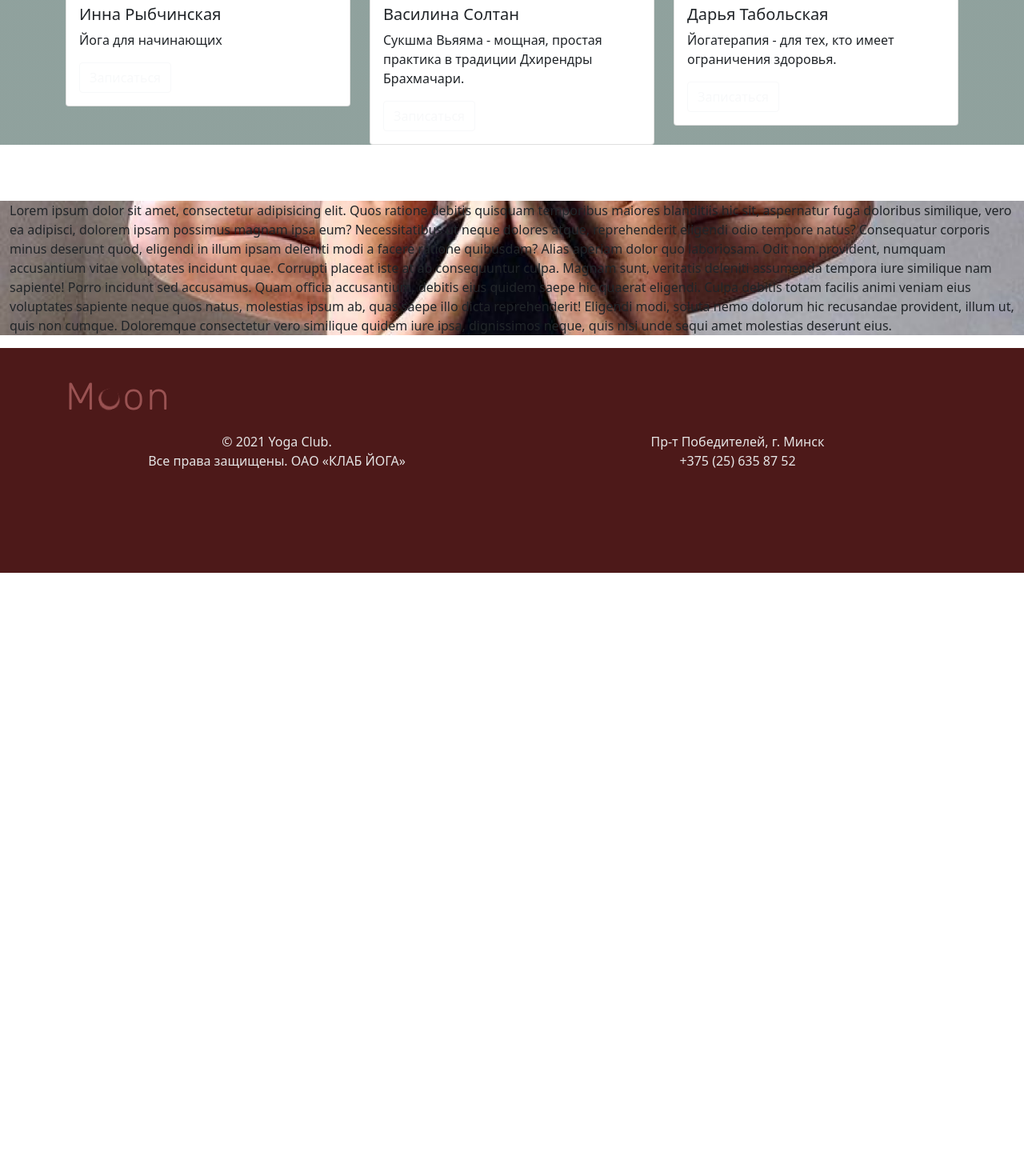
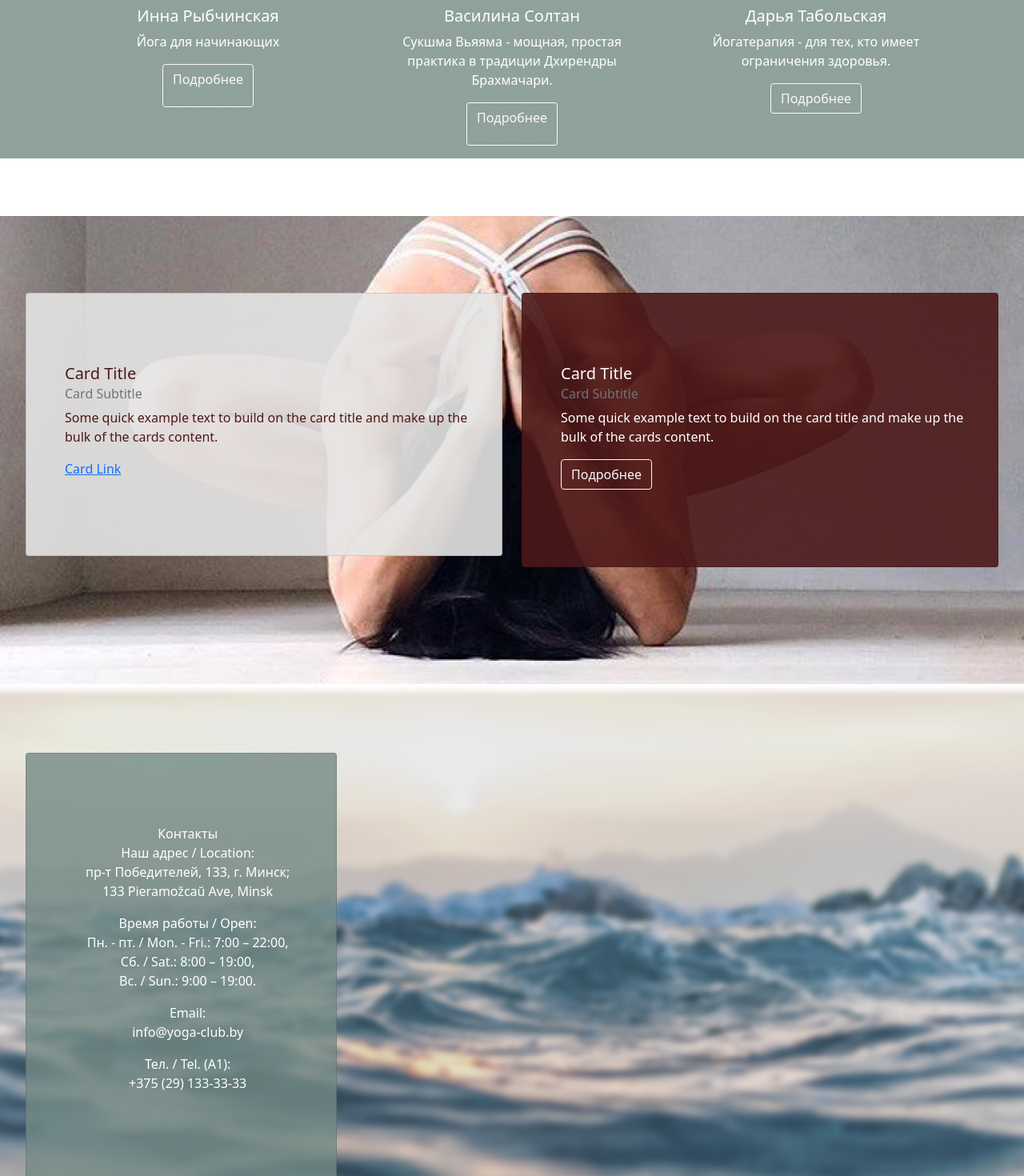
Before and after one commit to tms-js-pro-2021/Yoga-online-Tatiana-Zemliakova, a React app: page / in a window 1280 px wide. Shown: the part 1280-2750 px from the top of the page at 80% size. Before the commit the page ends 1996 px from the top, so only its background shows below. Built offline with nearby package versions, Linux system fonts and the light colour scheme.

Commit message:
homepage

```diff
--- a/src/components/Footer/Footer.jsx
+++ b/src/components/Footer/Footer.jsx
@@ -8,24 +8,7 @@ export default function Footer() {
       <Container
         style={{
           paddingTop: '2rem',
-        }}
-      >
-        <Link to="/">
-          <img
-            src="/images/logo.svg"
-            width="130"
-            height="57"
-            mt="38px"
-            mb="12px"
-            className="d-inline-block align-top"
-            alt=""
-          ></img>
-        </Link>
-      </Container>
-      <Container
-        style={{
-          paddingTop: '1rem',
-          paddingBottom: '7rem',
+          paddingBottom: '5rem',
           paddingLeft: '0',
           color: '#E5E5E5',
         }}
@@ -36,7 +19,18 @@ export default function Footer() {
             justifyContent: 'space-between',
           }}
         >
-          <Col sm={6}>
+          <Col
+            sm={4}
+            style={{
+              textAlign: 'center',
+              marginBottom: '1rem',
+            }}
+          >
+            <Link to="/">
+              <img src="/images/logo.svg" width="130" height="57" alt=""></img>
+            </Link>
+          </Col>
+          <Col sm={4}>
             <p
               style={{
                 color: '#E5E5E5',
@@ -48,7 +42,7 @@ export default function Footer() {
               Все права защищены. ОАО «КЛАБ ЙОГА»
             </p>
           </Col>
-          <Col sm={6}>
+          <Col sm={4}>
             <p
               style={{
                 color: '#E5E5E5',
--- a/src/components/HomePage/HomePage.jsx
+++ b/src/components/HomePage/HomePage.jsx
@@ -1,8 +1,9 @@
 /* eslint-disable import/no-unresolved */
-import { Container, Row, Col, Card, Button } from 'react-bootstrap';
+import { Container, Row, Col, Card, Button, Nav } from 'react-bootstrap';
 import React from 'react';
 import './HomePage.css';
 import Slider from '../Slider/Slider';
+import { Link } from 'react-router-dom';
 
 export default function HomePage() {
   return (
@@ -15,17 +16,36 @@ export default function HomePage() {
         <Container>
           <Row>
             <Col sm={4}>
-              <Card>
+              <Card
+                className="text-center"
+                style={{
+                  background: 'transparent',
+                  border: 'none',
+                  color: '#FFFFFF',
+                }}
+              >
                 <Card.Img variant="top" src="/images/teacher1.png" />
                 <Card.Body>
                   <Card.Title>Инна Рыбчинская</Card.Title>
                   <Card.Text>Йога для начинающих</Card.Text>
-                  <Button variant="outline-light">Записаться</Button>
+                  <Button variant="outline-light">
+                    Подробнее
+                    <Nav.Link>
+                      <Link to="/teachers"></Link>
+                    </Nav.Link>
+                  </Button>
                 </Card.Body>
               </Card>
             </Col>
             <Col sm={4}>
-              <Card>
+              <Card
+                className="text-center"
+                style={{
+                  background: 'transparent',
+                  border: 'none',
+                  color: '#FFFFFF',
+                }}
+              >
                 <Card.Img variant="top" src="/images/teacher2.png" />
                 <Card.Body>
                   <Card.Title>Василина Солтан</Card.Title>
@@ -33,19 +53,31 @@ export default function HomePage() {
                     Сукшма Вьяяма - мощная, простая практика в традиции
                     Дхирендры Брахмачари.
                   </Card.Text>
-                  <Button variant="outline-light">Записаться</Button>
+                  <Button variant="outline-light">
+                    Подробнее
+                    <Nav.Link>
+                      <Link to="/teachers"></Link>
+                    </Nav.Link>
+                  </Button>
                 </Card.Body>
               </Card>
             </Col>
             <Col sm={4}>
-              <Card>
+              <Card
+                className="text-center"
+                style={{
+                  background: 'transparent',
+                  border: 'none',
+                  color: '#FFFFFF',
+                }}
+              >
                 <Card.Img variant="top" src="/images/teacher3.png" />
                 <Card.Body>
                   <Card.Title>Дарья Табольская</Card.Title>
                   <Card.Text>
                     Йогатерапия - для тех, кто имеет ограничения здоровья.
                   </Card.Text>
-                  <Button variant="outline-light">Записаться</Button>
+                  <Button variant="outline-light">Подробнее</Button>
                 </Card.Body>
               </Card>
             </Col>
@@ -55,32 +87,131 @@ export default function HomePage() {
       <Container
         fluid
         style={{
-          marginTop: '70px',
+          marginTop: '4.5rem',
+          paddingTop: '6rem',
+          paddingBottom: '8rem',
+          paddingLeft: '2rem',
+          paddingRight: '2rem',
           backgroundImage: 'url(' + 'images/back2.png' + ')',
           backgroundPosition: 'center',
           backgroundSize: 'cover',
           backgroundRepeat: 'no-repeat',
         }}
       >
-        <p>
-          Lorem ipsum dolor sit amet, consectetur adipisicing elit. Quos ratione
-          debitis quisquam temporibus maiores blanditiis hic sit, aspernatur
-          fuga doloribus similique, vero ea adipisci, dolorem ipsam possimus
-          magnam ipsa eum? Necessitatibus ut neque dolores atque, reprehenderit
-          eligendi odio tempore natus? Consequatur corporis minus deserunt quod,
-          eligendi in illum ipsam deleniti modi a facere ratione quibusdam?
-          Alias aperiam dolor quo laboriosam. Odit non provident, numquam
-          accusantium vitae voluptates incidunt quae. Corrupti placeat iste at
-          ab consequuntur culpa. Magnam sunt, veritatis deleniti assumenda
-          tempora iure similique nam sapiente! Porro incidunt sed accusamus.
-          Quam officia accusantium, debitis eius quidem saepe hic quaerat
-          eligendi. Culpa debitis totam facilis animi veniam eius voluptates
-          sapiente neque quos natus, molestias ipsum ab, quas saepe illo dicta
-          reprehenderit! Eligendi modi, soluta nemo dolorum hic recusandae
-          provident, illum ut, quis non cumque. Doloremque consectetur vero
-          similique quidem iure ipsa, dignissimos neque, quis nisi unde sequi
-          amet molestias deserunt eius.
-        </p>
+        <Row>
+          <Col md={6}>
+            <Card
+              style={{
+                marginBottom: '2rem',
+                paddingTop: '4.5rem',
+                paddingBottom: '5rem',
+                paddingLeft: '2rem',
+                paddingRight: '1rem',
+                background: 'rgba(229, 229, 229, 0.9)',
+                color: '#4D1919',
+              }}
+            >
+              <Card.Body>
+                <Card.Title>Card Title</Card.Title>
+                <Card.Subtitle className="mb-2 text-muted">
+                  Card Subtitle
+                </Card.Subtitle>
+                <Card.Text>
+                  Some quick example text to build on the card title and make up
+                  the bulk of the cards content.
+                </Card.Text>
+                <Card.Link href="#">Card Link</Card.Link>
+              </Card.Body>
+            </Card>
+          </Col>
+          <Col md={6}>
+            <Card
+              style={{
+                paddingTop: '4.5rem',
+                paddingBottom: '5rem',
+                paddingLeft: '2rem',
+                paddingRight: '1rem',
+                background: 'rgba(77, 25, 25, 0.9)',
+                color: '#FFFFFF',
+              }}
+            >
+              <Card.Body>
+                <Card.Title>Card Title</Card.Title>
+                <Card.Subtitle className="mb-2 text-muted">
+                  Card Subtitle
+                </Card.Subtitle>
+                <Card.Text>
+                  Some quick example text to build on the card title and make up
+                  the bulk of the cards content.
+                </Card.Text>
+                <Button variant="outline-light">Подробнее</Button>
+              </Card.Body>
+            </Card>
+          </Col>
+        </Row>
+      </Container>
+      <Container
+        fluid
+        style={{
+          paddingTop: '5.4rem',
+          paddingBottom: '7rem',
+          paddingLeft: '2rem',
+          paddingRight: '2rem',
+          backgroundImage: 'url(' + 'images/water.png' + ')',
+          backgroundPosition: 'center',
+          backgroundSize: 'cover',
+          backgroundRepeat: 'no-repeat',
+        }}
+      >
+        <Row>
+          <Col xs={12} md={6} xl={4}>
+            <Card
+              className="text-center"
+              style={{
+                paddingTop: '4.5rem',
+                paddingBottom: '5rem',
+                paddingLeft: '2rem',
+                paddingRight: '1rem',
+                background: 'rgba(116, 138, 133, 0.8)',
+                color: '#FFFFFF',
+              }}
+            >
+              <Card.Body>
+                <Card.Text>
+                  <p>
+                    Контакты
+                    <br />
+                    Наш адрес / Location:
+                    <br />
+                    пр-т Победителей, 133, г. Минск;
+                    <br />
+                    133 Pieramožcaŭ Ave, Minsk
+                  </p>
+                  <p>
+                    Время работы / Open:
+                    <br />
+                    Пн. - пт. / Mon. - Fri.: 7:00 – 22:00,
+                    <br />
+                    Сб. / Sat.: 8:00 – 19:00,
+                    <br />
+                    Вс. / Sun.: 9:00 – 19:00.
+                    <br />
+                  </p>
+                  <p>
+                    Email:
+                    <br />
+                    info@yoga-club.by
+                  </p>
+                  <p>
+                    Тел. / Tel. (A1):
+                    <br />
+                    +375 (29) 133-33-33
+                  </p>
+                </Card.Text>
+              </Card.Body>
+            </Card>
+          </Col>
+        </Row>
       </Container>
     </>
   );
--- a/src/components/Navibar/Navibar.jsx
+++ b/src/components/Navibar/Navibar.jsx
@@ -20,7 +20,7 @@ export default function Navibar() {
   return (
     <div>
       <Styles>
-        <Navbar collapseOnSelect expand="sm" bg="light" variant="light">
+        <Navbar collapseOnSelect expand="md" bg="light" variant="light">
           <Container>
             <Navbar.Brand>
               <Link to="/">
```
Also changed, not shown: public/images/logo.svg, public/images/teacher3.png.
